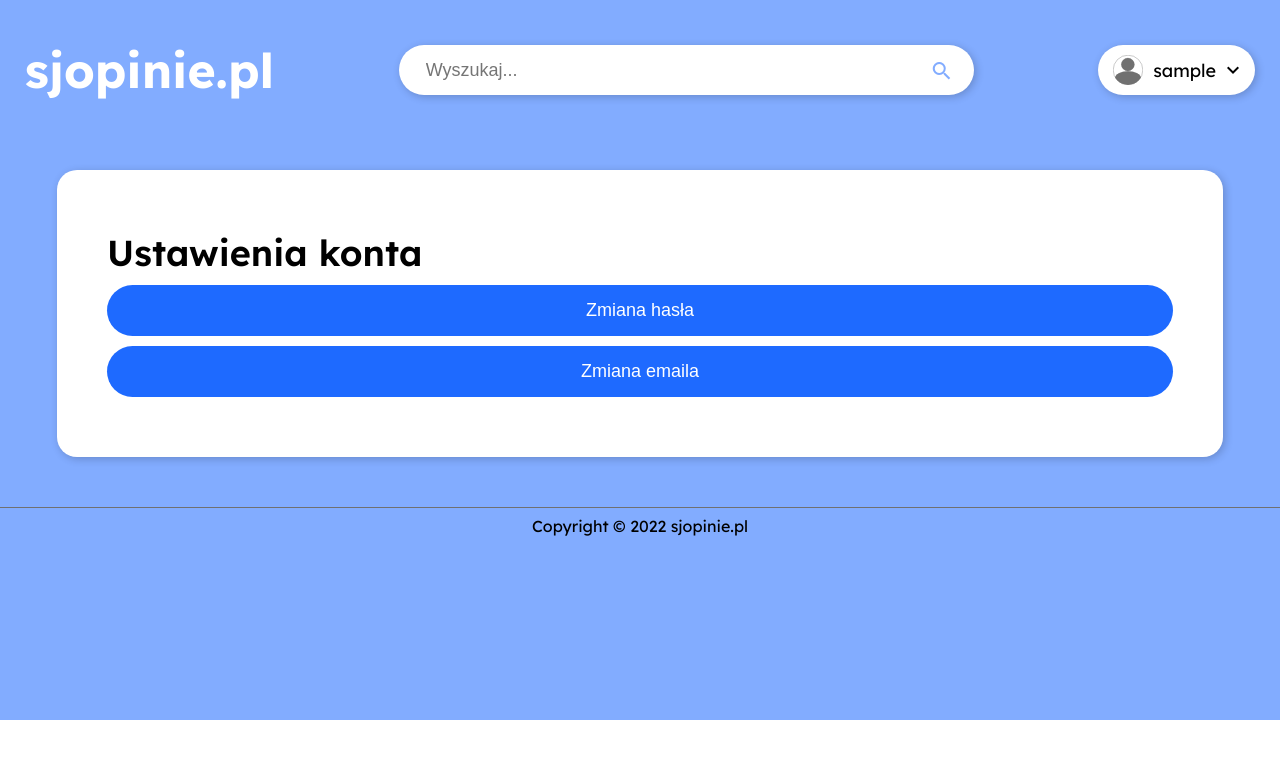
After one commit to sjopinie/sjopinie, a Django app: page /settings/ in a window 1280 px wide. The commit adds this page. Shown: the top 759 px of the page. Run offline with Django 3.2, Linux system fonts and the light colour scheme; the visitor is signed in with stand-in values (Sample User, id 1); parts of the project's set-up code (start-up, migrations or seed data) failed here and were passed over.

Commit message:
Add basic settings page

```diff
--- a/sjopinie/sjopinie_app/templates/sjopinie_app/layout.html
+++ b/sjopinie/sjopinie_app/templates/sjopinie_app/layout.html
@@ -67,7 +67,7 @@
               Dodaj przedmiot</a>
           </li>
           <li>
-            <a href="#"><span class="material-icons-outlined icon-align">settings</span>
+            <a href="{% url 'account_settings' %}"><span class="material-icons-outlined icon-align">settings</span>
               Ustawienia</a>
           </li>
           <li>
--- /dev/null
+++ b/sjopinie/sjopinie_app/templates/sjopinie_app/settings.html
@@ -0,0 +1,16 @@
+{% extends "sjopinie_app/layout.html" %} {% block title %} Ustawienia konta
+sjopinie {%endblock %} {% block content %}
+<div class="body-content page-sheet shadow">
+  <h2>Ustawienia konta</h2>
+  <input id="change_password" type="submit" value="Zmiana hasła" />
+  <input id="change_email" type="submit" value="Zmiana emaila" />
+  <script async>
+    document.getElementById("change_password").onclick = function () {
+      location.href = "{% url 'account_change_password' %}";
+    };
+    document.getElementById("change_email").onclick = function () {
+      location.href = "{% url 'account_email' %}";
+    };
+  </script>
+</div>
+{% endblock %} {% load static %}
--- a/sjopinie/sjopinie_app/urls.py
+++ b/sjopinie/sjopinie_app/urls.py
@@ -18,6 +18,7 @@ urlpatterns = [
     path('', views.home_page, name='home'),
     #REST API
     path('', include(router.urls)),
+    path('settings/', views.settings_page, name='account_settings'),
     #App usage
     path('lecturer/<int:id>/', views.lecturer),
     path('subject/<int:id>/', views.subject),
--- a/sjopinie/sjopinie_app/views.py
+++ b/sjopinie/sjopinie_app/views.py
@@ -22,6 +22,11 @@ from allauth.account.decorators import login_required
 @login_required(login_url="/login")
 def home_page(request: HttpRequest):
     return render(request, "sjopinie_app/home.html")
+
+
+@login_required(login_url="/login")
+def settings_page(request: HttpRequest):
+    return render(request, "sjopinie_app/settings.html")
 
 
 @login_required(login_url="/login")
```
